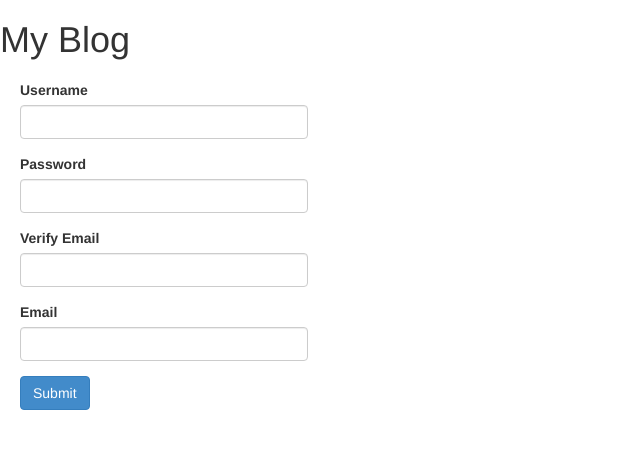
After one commit to jraguilo/Blog, a Python web app: template blog/templates/register.html in a window 1280 px wide. The commit adds this page. Shown: the top 449 px of the page, without its empty margins (0-640 px from the left). Run offline with Jinja, Linux system fonts and the light colour scheme; the template is opened without the code that fills it, so the values that code supplies are empty.

Commit message:
Created register.html form.

```diff
--- /dev/null
+++ b/blog/templates/register.html
@@ -0,0 +1,45 @@
+{% extends "base.html" %}
+
+{% block content %}
+<div class="block-content">
+<form method="post">
+    <div class="row">
+        <div class="form-group col-md-3">
+            <label for="username" class="control-label">Username</label>
+            <input type="text" class="form-control" name="username" value="{{username}}">
+            <div class="error">
+            {{user_error}}
+            </div>
+        </div>
+    </div>
+    <div class="row">
+        <div class="form-group col-md-3">
+            <label for="password" class="control-label">Password</label>
+            <input type="password" class="form-control" name="password">
+            <div class="error">
+            {{pass_error}}
+            </div>
+        </div>
+    </div>
+    <div class="row">
+        <div class="form-group col-md-3">
+            <label for="verify" class="control-label">Verify Email</label>
+            <input type="password" class="form-control" name="verify">
+            <div class="error">
+            {{verify_error}}
+            </div>
+        </div>
+    </div>
+    <div class="row">
+        <div class="form-group col-md-3">
+            <label for="email" class="control-label">Email</label>
+            <input type="text" class="form-control" name="email" value="{{email}}">
+            <div class="error">
+            {{email_error}}
+            </div>
+        </div>
+    </div>
+    <input type="submit" class= "btn btn-primary" value="Submit">
+</form>
+</div>
+{% endblock %}
```
Also changed, not shown: blog/main.py (+5 -3 lines), blog/templates/newpost.html (+10 -6 lines).
